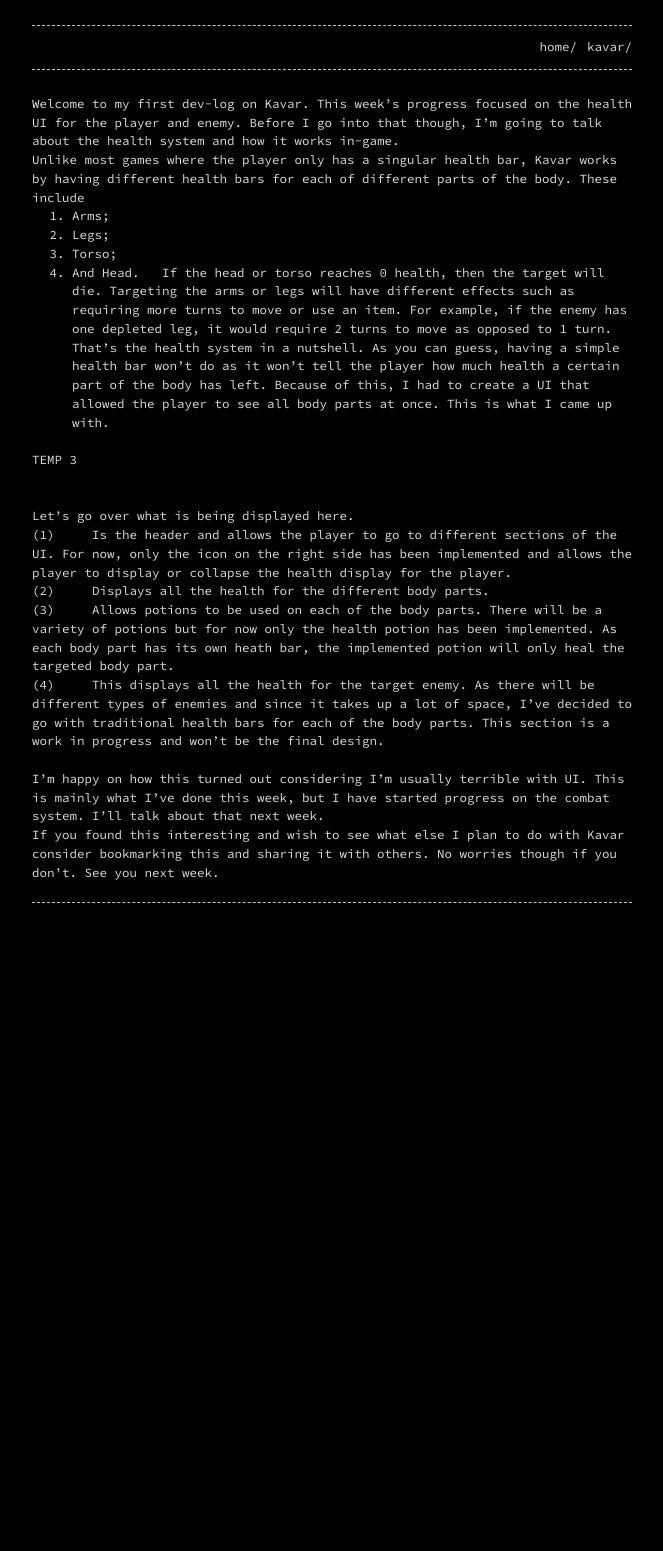
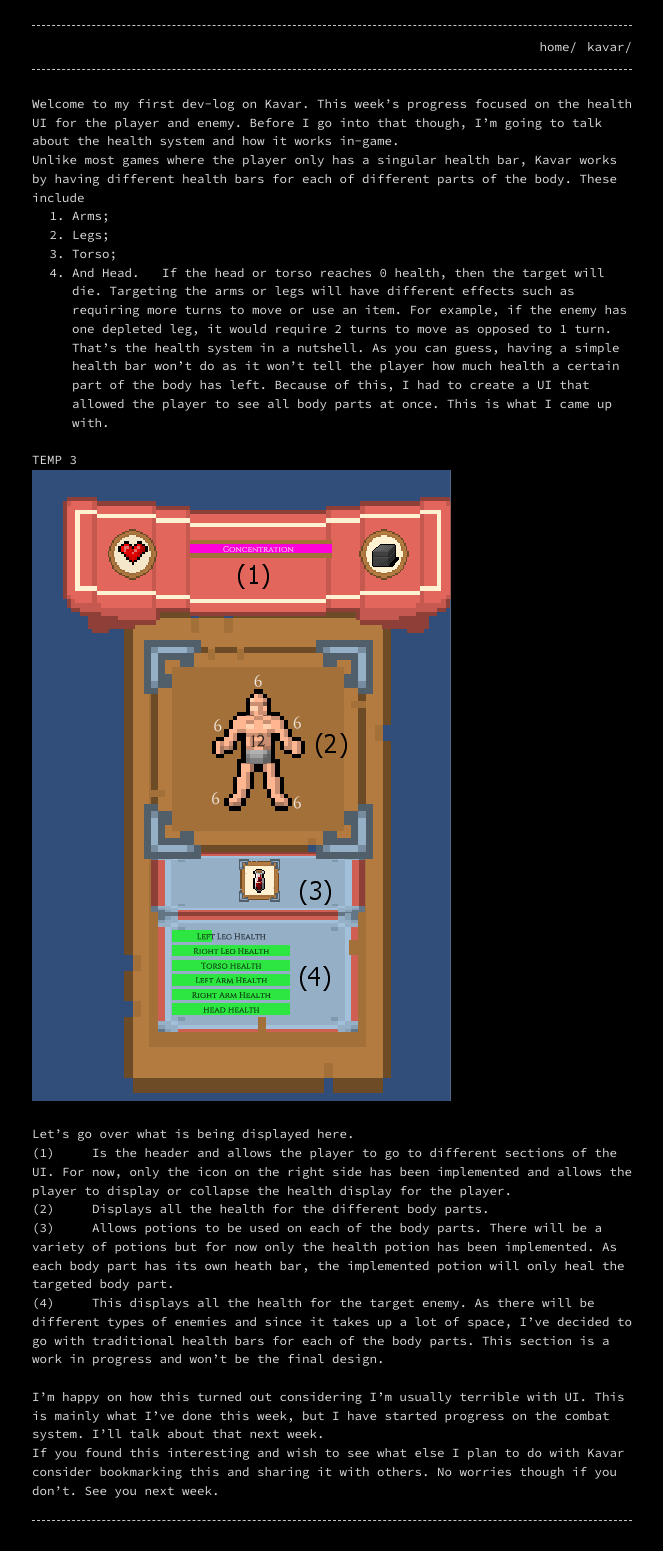
Before and after one commit to KyleS01/KyleS01.github.io, a Jekyll site: the page built from _posts/2020-6-14-Kavar Log 1.markdown, in a window 1280 px wide. Shown: the whole page, without its empty margins (308-971 px from the left). Built offline with Jekyll 4.4.1, drawn with Linux system fonts in a browser that asks for light colours; before the commit the page ends 933 px from its top, so only the background shows below that.

Commit message:
Update 2020-6-14-Kavar Log 1.markdown

```diff
--- a/_posts/2020-6-14-Kavar Log 1.markdown
+++ b/_posts/2020-6-14-Kavar Log 1.markdown
@@ -16,7 +16,7 @@ That’s the health system in a nutshell. As you can guess, having a simple heal
 
 &nbsp;
 TEMP 3
-![](kyles01.github.io/images/interactionmenuV2.PNG)
+![](/images/interactionmenuV2.PNG)
 &nbsp;
 
 Let’s go over what is being displayed here.
```
